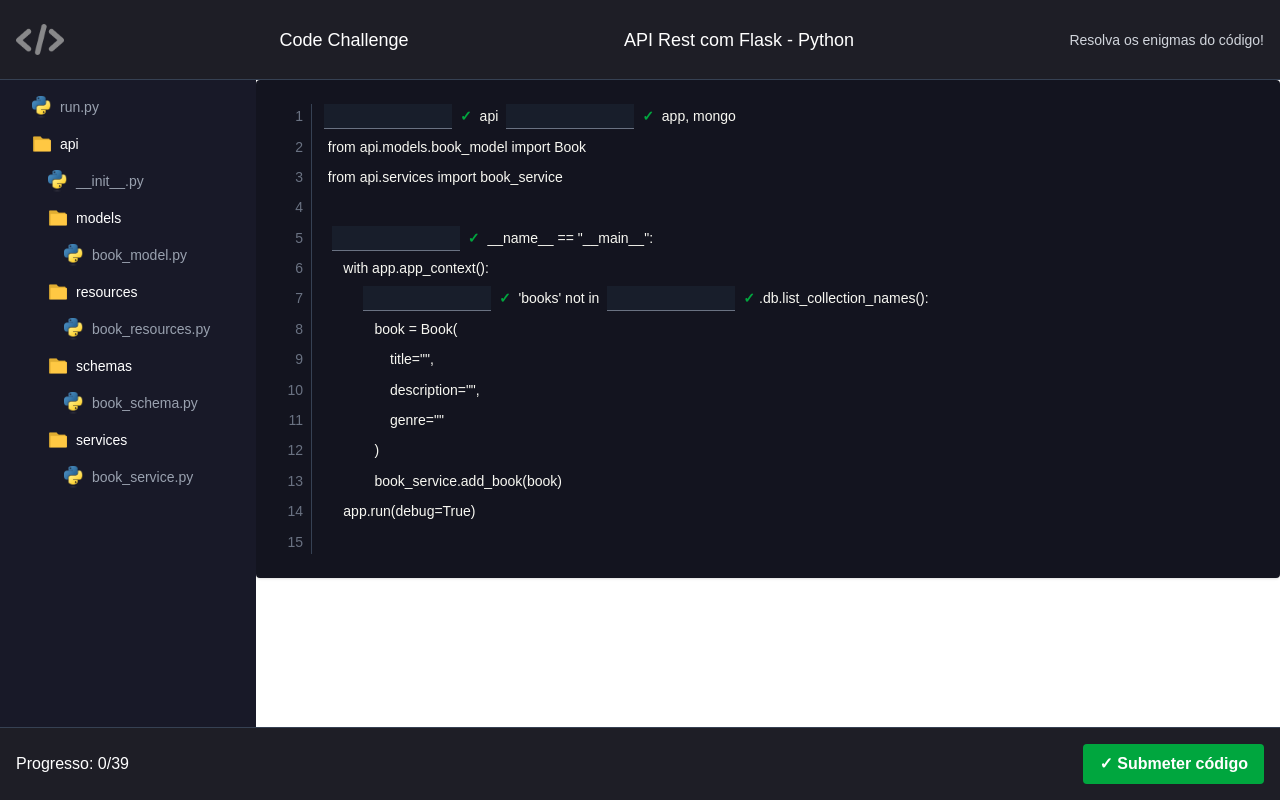
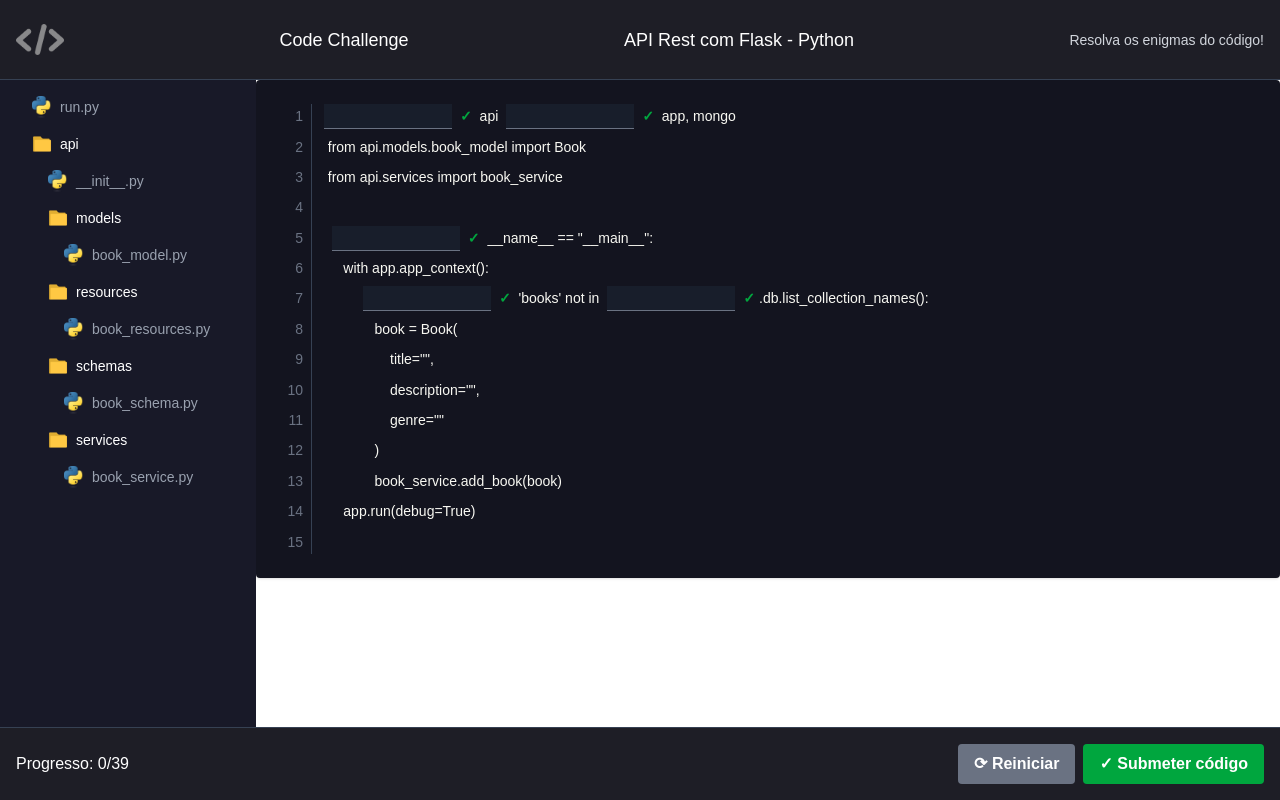
Before and after one commit to maxxdiego/code-challenge, a Next.js app: page / in a window 1280 px wide. Built offline with nearby package versions, Linux system fonts and the light colour scheme.

Commit message:
@maxxdiego

```diff
--- a/src/components/Footer.tsx
+++ b/src/components/Footer.tsx
@@ -3,13 +3,13 @@ import { useRouter } from "next/router";
 type FooterProps = {
   totalInputs: number;
   solvedInputs: number;
-  // onRestart: () => void;
+  onRestart: () => void;
 };
 
 export default function Footer({
   totalInputs,
   solvedInputs,
-  // onRestart,
+  onRestart,
 }: FooterProps) {
   const router = useRouter();
 
@@ -27,14 +27,14 @@ export default function Footer({
         Progresso: {solvedInputs}/{totalInputs}
       </span>
       <div className="flex gap-2">
-        {/* <button
+        <button
           onClick={() => {
             onRestart();
           }}
           className="bg-gray-500 hover:bg-gray-700 text-white font-bold py-2 px-4 rounded transition-colors"
         >
           ⟳ Reiniciar
-        </button> */}
+        </button>
         <button
           onClick={handleSubmit}
           className="bg-green-600 hover:bg-green-700 text-white font-bold py-2 px-4 rounded cursor-pointer"
--- a/src/pages/index.tsx
+++ b/src/pages/index.tsx
@@ -21,7 +21,7 @@ export default function Home() {
   const [maskedCode, setMaskedCode] = useState<Record<string, string[]>>({});
   const [totalInputs, setTotalInputs] = useState(0);
   const [solvedInputs, setSolvedInputs] = useState(0);
-  // const [resetInputs, setResetInputs] = useState(false);
+  const [resetInputs, setResetInputs] = useState(false);
 
   // Gera o código mascarado apenas no cliente
   const generateMaskedCode = useCallback((content: string) => {
@@ -75,31 +75,31 @@ export default function Home() {
     []
   );
 
-  // const handleRestart = useCallback(() => {
-  //   if (
-  //     window.confirm(
-  //       "Tem certeza que deseja reiniciar? Todo o progresso será perdido."
-  //     )
-  //   ) {
-  //     const newMaskedCode: Record<string, string[]> = {};
-  //     let total = 0;
+  const handleRestart = useCallback(() => {
+    if (
+      window.confirm(
+        "Tem certeza que deseja reiniciar? Todo o progresso será perdido."
+      )
+    ) {
+      const newMaskedCode: Record<string, string[]> = {};
+      let total = 0;
 
-  //     Object.keys(fileContents).forEach((file) => {
-  //       newMaskedCode[file] = generateMaskedCode(fileContents[file]);
-  //       newMaskedCode[file].forEach((line) => {
-  //         if (line.includes("__INPUT__")) {
-  //           total += (line.match(/__INPUT__/g) || []).length;
-  //         }
-  //       });
-  //     });
+      Object.keys(fileContents).forEach((file) => {
+        newMaskedCode[file] = generateMaskedCode(fileContents[file]);
+        newMaskedCode[file].forEach((line) => {
+          if (line.includes("__INPUT__")) {
+            total += (line.match(/__INPUT__/g) || []).length;
+          }
+        });
+      });
 
-  //     setMaskedCode(newMaskedCode);
-  //     setValidatedInputs({});
-  //     setTotalInputs(total);
-  //     setSolvedInputs(0);
-  //     setResetInputs((prev) => !prev); // Dispara a limpeza
-  //   }
-  // }, [generateMaskedCode]);
+      setMaskedCode(newMaskedCode);
+      setValidatedInputs({});
+      setTotalInputs(total);
+      setSolvedInputs(0);
+      setResetInputs((prev) => !prev); // Dispara a limpeza
+    }
+  }, [generateMaskedCode]);
 
   if (!isClient) {
     return (
@@ -124,7 +124,7 @@ export default function Home() {
               maskedCode={maskedCode[selectedFile]}
               validatedInputs={validatedInputs[selectedFile] || {}}
               onValidation={handleValidation}
-              // resetInputs={resetInputs} // Passa a flag de reset
+              resetInputs={resetInputs} // Passa a flag de reset
             />
           )}
         </main>
@@ -133,7 +133,7 @@ export default function Home() {
       <Footer
         totalInputs={totalInputs}
         solvedInputs={solvedInputs}
-        // onRestart={handleRestart}
+        onRestart={handleRestart}
       />
     </div>
   );
```
